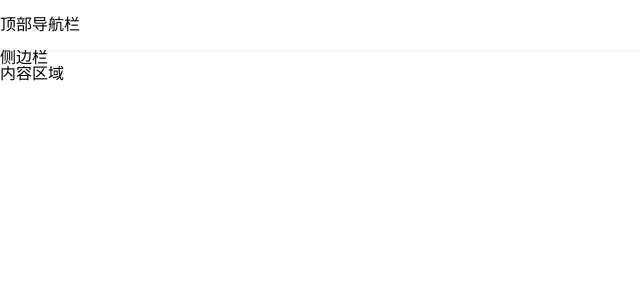
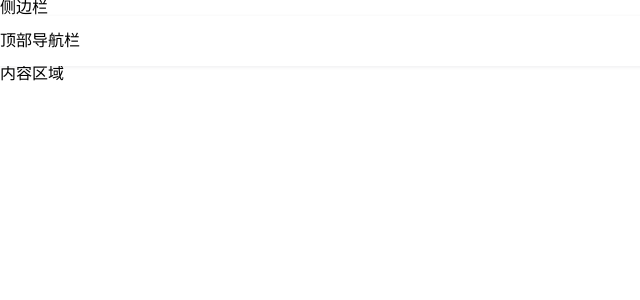
Before and after one commit to Jc-Sir/Fund-System, a Vue app in the folder client/: page / in a window 1280 px wide. Shown: the top 300 px of the page, without its empty margins (0-640 px from the left). Built offline with nearby package versions, Linux system fonts and the light colour scheme.

Commit message:
Update Index.vue

```diff
--- a/client/src/layout/Index.vue
+++ b/client/src/layout/Index.vue
@@ -1,15 +1,17 @@
 <template>
   <div>
-    <navbar />
-    <sidebar />
-    <app-main />
+    <sidebar class="sidebar-container" />
+    <div class="main-container">
+      <navbar />
+      <app-main />
+    </div>
   </div>
 </template>
 
 <script>
-import  AppMain from "./components/AppMain";
-import Navbar from "./components/Navbar"
-import Sidebar from "./components/Sliderbar/Index"
+import AppMain from "./components/AppMain";
+import Navbar from "./components/Navbar";
+import Sidebar from "./components/Sliderbar/Index";
 export default {
   name: "Layout",
   components: {
```
